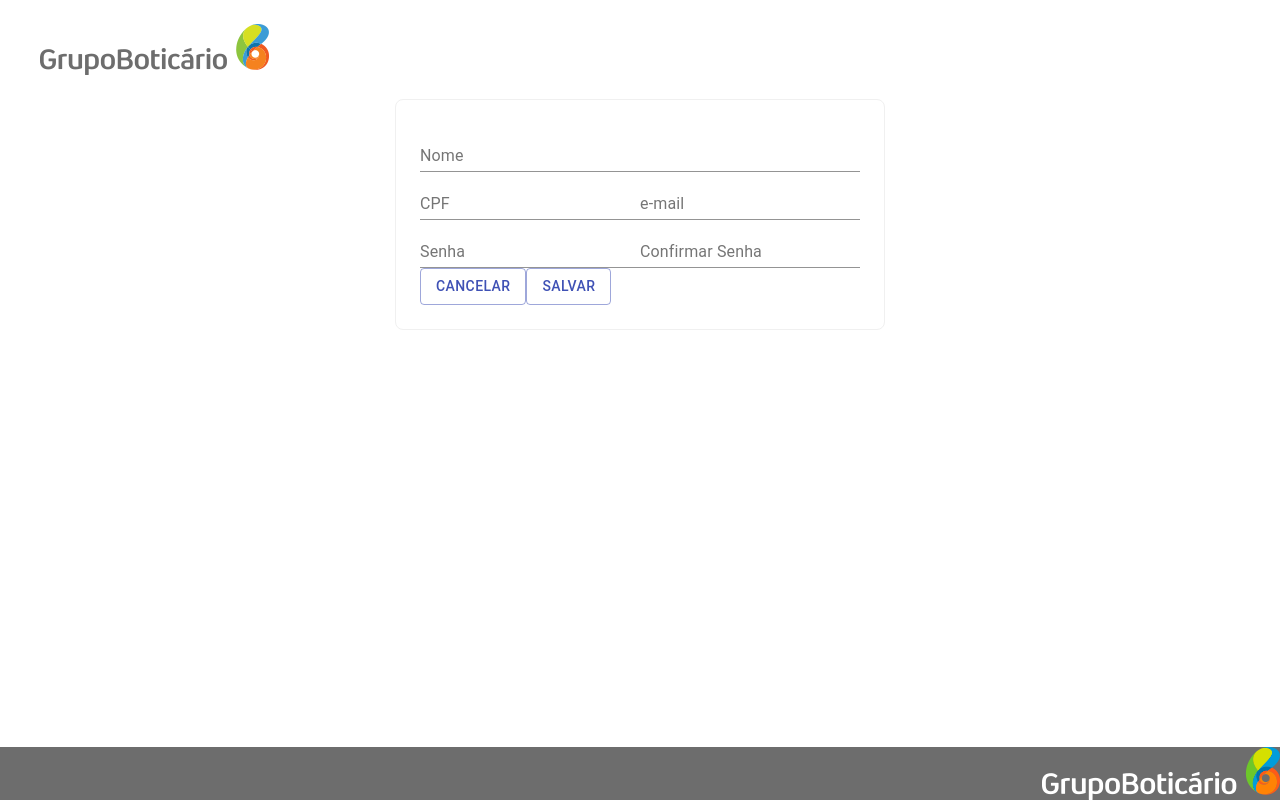
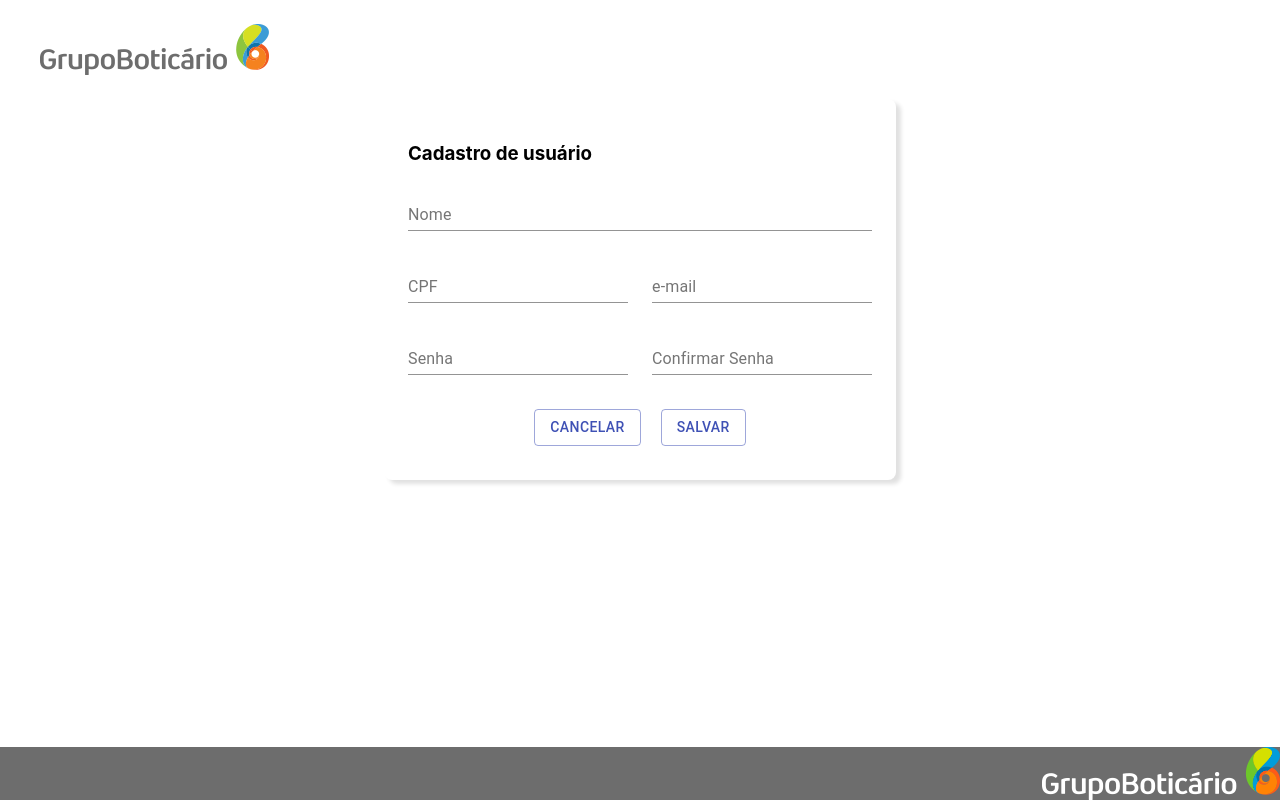
Before and after one commit to lpazzim/oboticario, a React (Create React App) app: page /#/user in a window 1280 px wide. Built offline with nearby package versions, Linux system fonts and the light colour scheme.

Commit message:
tela de produtos

```diff
--- a/src/components/Footer/Footer.scss
+++ b/src/components/Footer/Footer.scss
@@ -1,7 +1,7 @@
 .footer{
     background-color: #6d6d6d;
     width: 100%;
-    position: absolute;
+    position: fixed;
     bottom: 0;
     display: flex;
     justify-content: flex-end;
--- a/src/containers/Products/Products.jsx
+++ b/src/containers/Products/Products.jsx
@@ -1,18 +1,58 @@
 import React, { useState, useEffect } from 'react';
 import './Products.scss';
 import BoticarioServices from '../../utils/services';
-import { Button } from '@material-ui/core';
+import { makeStyles } from '@material-ui/core/styles';
+import { Button, Modal, Fade, Backdrop, TextField } from '@material-ui/core';
 
+const useStyles = makeStyles((theme) => ({
+    modal: {
+        display: 'flex',
+        alignItems: 'center',
+        justifyContent: 'center',
+    },
+    paper: {
+        backgroundColor: theme.palette.background.paper,
+        boxShadow: theme.shadows[5],
+        padding: theme.spacing(2, 4, 3),
+    },
+    cartItem: {
+        display: 'flex',
+        width: '100%',
+        margin: '24px 0'
+    },
+    itemDescription: {
+        paddingRight: '24px',
+        fontSize: '12px',
+        minWidth: '350px',
+    },
+    qtdItem: {
+        paddingRight: '24px',
+        width: '70px',
+    },
+    totalItems: {
+        display: 'flex',
+        width: '100%',
+        justifyContent: 'space-between',
+    }
+}));
 
 function Products() {
+    const classes = useStyles();
     const [products, setProducts] = useState([]);
+    const [open, setOpen] = React.useState(false);
+    const [cart, setCart] = useState([]);
+    const [totalCart, setTotalCart] = useState(0);
 
     useEffect(() => {
         loadProducts();
     }, []);
 
+    useEffect(() => {
+        calculateTotalCart();
+    }, [cart]);
+
     function loadProducts() {
-        BoticarioServices.products().then((res) => {
+        BoticarioServices.getProducts().then((res) => {
             setProducts(res);
         })
             .catch((error) => {
@@ -20,17 +60,101 @@ function Products() {
             });
     }
 
+    const handleOpen = () => {
+        setOpen(true);
+    };
+
+    const handleClose = () => {
+        setOpen(false);
+    };
+
+    function addItem(item) {
+        if (!cart.find(e => e.id === item.id)) {
+            setCart([...cart, { ...item, qtd: 1 }]);
+        }
+    }
+
+    function setQtd(qtd, idx) {
+        cart[idx].qtd = qtd;
+        calculateTotalCart();
+    }
+
+    function calculateTotalCart() {
+        let total = 0;
+        if (cart.length > 0) {
+            cart.forEach((el) => {
+                total = total + (el.qtd * el.price);
+            }
+            );
+        }
+        setTotalCart(total);
+    }
+
     return (
         <section className="products">
-            <p>Teste</p>
-            {products.map((c) => (
-                <>
-                    <img alt="imagem" src={c.image} />
-                    <p>{c.description}</p>
-                </>
-            ))}
-            <Button onClick={() => console.log(products)}></Button>
-        </section>
+            <div className="products-container">
+                {products.map((c) => (
+                    <div className="item">
+                        <div className="item-image">
+                            <img alt="imagem" src={c.image} onClick={() => {
+                                addItem(c);
+                                handleOpen();
+                            }} />
+                        </div>
+                        <p>{c.description}</p>
+                        <p>{`R$ ${c.price}`}</p>
+                        <div className="item-button">
+                            <Button fullWidth variant="contained"
+                                color="primary"
+                                onClick={() => {
+                                    addItem(c);
+                                    handleOpen();
+                                }}>
+                                COMPRE AGORA
+                            </Button>
+                        </div>
+                    </div>
+                ))}
+            </div>
+            <Modal
+                aria-labelledby="transition-modal-title"
+                aria-describedby="transition-modal-description"
+                className={classes.modal}
+                open={open}
+                onClose={handleClose}
+                closeAfterTransition
+                BackdropComponent={Backdrop}
+                BackdropProps={{
+                    timeout: 500,
+                }}
+            >
+                <Fade in={open}>
+                    <div className={classes.paper}>
+                        <h2 id="transition-modal-title">Sacola</h2>
+                        <div>
+                            {cart.map((c, index) => (
+                                <div className={classes.cartItem}>
+                                    <p className={classes.itemDescription}>
+                                        {c.description}
+                                    </p>
+                                    <TextField className={classes.qtdItem} id="qtd" defaultValue={c.qtd} label="quantidade" onChange={(e) => setQtd(e.target.value, index)} />
+                                    <p>{`R$ ${c.price}`}</p>
+                                </div>
+                            ))}
+                        </div>
+                        <div className={classes.totalItems}>
+                            <h2>Subtotal</h2>
+                            <p>{totalCart.toFixed(2)}</p>
+                        </div>
+                        <Button fullWidth variant="contained"
+                            color="primary"
+                            onClick={() => console.log('cart', cart)}>
+                            FINALIZAR COMPRA
+                            </Button>
+                    </div>
+                </Fade>
+            </Modal>
+        </section >
     );
 }
 
--- a/src/containers/Products/Products.scss
+++ b/src/containers/Products/Products.scss
@@ -0,0 +1,33 @@
+.products-container {
+    display: flex;
+    justify-content: center;
+    width: 80%;
+    margin: 0 auto;
+    .item {
+        margin: 24px 10px;
+        border: 1px solid #ebebeb;
+        border-radius: 2px;
+        padding: 10px;
+        min-width: 255px;
+        .item-image {
+            display: flex;
+            width: 100%;
+            justify-content: center;
+            img {
+                cursor: pointer;
+                max-width: 200px;
+                max-height: 200px;
+            }
+        }
+
+        .item-button {
+            bottom: 0;
+            display: flex;
+            width: 100%;
+            justify-content: space-between;
+            .MuiTextField-root{
+                width: 80px;
+            }
+        }
+    }
+}
--- a/src/containers/User/User.jsx
+++ b/src/containers/User/User.jsx
@@ -1,28 +1,107 @@
-import React from 'react';
+import React, { useEffect, useState } from 'react';
 import './User.scss';
 import { TextField, Button } from '@material-ui/core';
 import { useHistory } from 'react-router-dom';
+import BoticarioServices from '../../utils/services';
 
 function User() {
+  const [user, setUser] = useState(null);
+  const [error, setError] = useState('');
+  const [confirmPassword, setConfirmPassword] = useState('');
+  const [valid, setValid] = useState(false);
+
+
   const history = useHistory();
+
+  useEffect(() => {
+    if (valid) {
+      handleSubmit();
+    }
+  }, [valid]);
+
+  function handleSubmit() {
+    BoticarioServices.postUser(user).then(() => {
+      history.push('/products');
+    })
+      .catch((error) => {
+        return error;
+      });
+  }
+
+  function validateFields() {
+    if (user) {
+      if (!user.name) {
+        setError('O campo nome é obrigatório!');
+        return false;
+      }
+      if (!user.cpf) {
+        setError('O campo cpf é obrigatório!');
+        return false;
+      }
+      if (!user.email) {
+        setError('O campo email é obrigatório!');
+        return false;
+      }
+      if (!user.senha) {
+        setError('O campo senha é obrigatório!');
+        return false;
+      }
+
+      if (!error) {
+        setValid(true);
+      }
+    } else {
+      setError('Preencha as informações para salvar!');
+    }
+  }
 
   return (
     <section className="user">
       <div className="user-form">
-        <div>
-          <TextField fullWidth id="nome" label="Nome" />
+        <h3>Cadastro de usuário</h3>
+        <div className="name">
+          <TextField fullWidth id="nome" label="Nome" onChange={(e) =>
+            setUser({ ...user, name: e.target.value })
+          } />
         </div>
-        <div>
-          <TextField id="cpf" label="CPF" />
-          <TextField id="email" label="e-mail" />
+        <div className="form-row">
+          <div className="cpf">
+            <TextField id="cpf" label="CPF" onChange={(e) =>
+              setUser({ ...user, cpf: e.target.value })
+            } />
+          </div>
+          <div className="email">
+            <TextField id="email" label="e-mail" onChange={(e) =>
+              setUser({ ...user, email: e.target.value })
+            } />
+          </div>
         </div>
-        <div>
-          <TextField id="password" label="Senha" />
-          <TextField id="confirm-password" label="Confirmar Senha" />
+        <div className="form-row">
+          <div className="password">
+            <TextField id="password" label="Senha" onChange={(e) =>
+              setUser({ ...user, senha: e.target.value })
+            } />
+          </div>
+          <div className="confirm-password">
+            <TextField id="confirm-password" label="Confirmar Senha" onChange={(e) =>
+              setConfirmPassword(e.target.value)
+            } />
+          </div>
         </div>
-        <div>
-          <Button variant="outlined" color="primary" onClick={() => history.push('/')}>Cancelar</Button>
-          <Button variant="outlined" color="primary" >Salvar</Button>
+        <div className="form-footer">
+          <div className="user-button">
+            <Button variant="outlined" color="primary" onClick={() => history.push('/')}>Cancelar</Button>
+          </div>
+          <div className="user-button">
+            <Button variant="outlined" color="primary" onClick={() => {
+              validateFields();
+            }}>Salvar</Button>
+          </div>
+        </div>
+        <div className="error-message">
+          {error ?
+            <p>{`*${error}`} </p> : null
+          }
         </div>
       </div>
     </section>
--- a/src/containers/User/User.scss
+++ b/src/containers/User/User.scss
@@ -3,8 +3,39 @@
     justify-content: center;
     .user-form {
         border-radius: 8px;
-        border: solid 1px #f0f0f0;
+        box-shadow: 5px 4px 4px 0 rgba(0, 0, 0, 0.12);
         background-color: #ffffff;
         padding: 24px;
+        max-width: 500px;
+        .form-row {
+            display: flex;
+            width: 100%;
+            margin: 24px 0;
+            justify-content: space-between;
+            .email,
+            .confirm-password {
+                width: 50%;
+            }
+            .cpf,
+            .password {
+                width: 50%;
+                margin-right: 24px;
+            }
+        }
+        .error-message {
+            p {
+                font-size: 12px;
+                color: red;
+            }
+        }
+        .form-footer {
+            display: flex;
+            width: 100%;
+            margin-top: 24px;
+            justify-content: center;
+            .user-button{
+                margin: 10px;
+            }
+        }
     }
 }
--- a/src/utils/services.js
+++ b/src/utils/services.js
@@ -3,7 +3,7 @@ import config from '../config';
 
 const baseUrl = config.baseUrl.url;
 class BoticarioServices {
-    static users() {
+    static getUsers() {
         return axios
             .get(`${baseUrl}/users`)
             .then((response) => {
@@ -15,7 +15,19 @@ class BoticarioServices {
             });
     }
 
-    static products() {
+    static postUser(dataUser) {
+        return axios
+            .post(`${baseUrl}/users`, dataUser)
+            .then((response) => {
+               return response.data;
+            })
+            .catch((error) => {
+                // handle error
+                console.log(error);
+            });
+    }
+
+    static getProducts() {
         return axios
             .get(`${baseUrl}/products`)
             .then((response) => {
```
